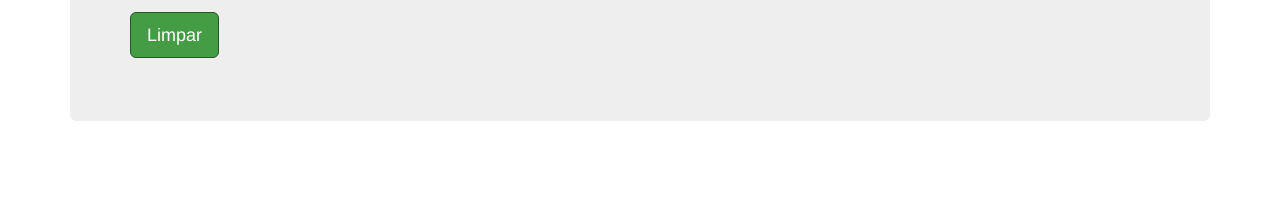
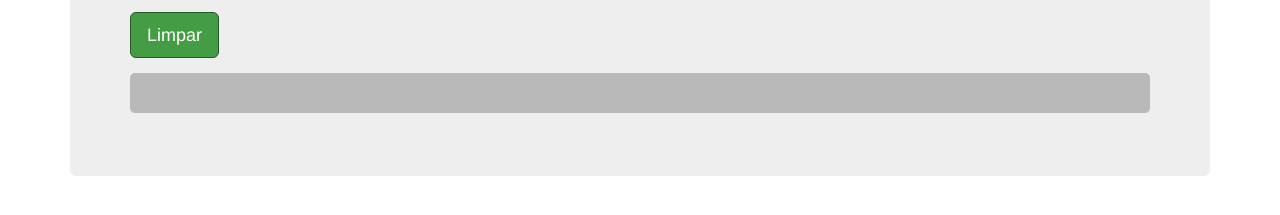
Before and after one commit to elfiservice/clean-cnpj-app, a plain HTML site: page index.html in a window 1280 px wide. Both pictures are taken after a click on the button "Limpar". Shown: the part 261-476 px from the top of the page. Drawn offline with Linux system fonts and the light colour scheme.

Commit message:
feat: clean entry value and show result

```diff
--- a/css/style.css
+++ b/css/style.css
@@ -2,3 +2,12 @@ body {
     padding-top: 20px;
     padding-bottom: 20px;
 }
+
+.out-value-content {
+  background-color: #b9b9b9;
+  border-radius: 5px;
+  text-align: center;
+  padding: 20px;
+  font-size: 20px;
+  color: #636363;
+}
--- a/index.html
+++ b/index.html
@@ -31,7 +31,7 @@
       <p><a id="go-btn" class="btn btn-lg btn-success" href="#" role="button">Limpar</a></p>
 
       <p>
-        <div id="outValue"></div>
+        <div id="outValueContainer"></div>
       </p>
     </div>
   </div>
--- a/js/script.js
+++ b/js/script.js
@@ -1,3 +1,50 @@
 $( document ).ready(function() {
-    console.log( "ready!" );
+
+    var elemtOutValueContainer = $('#outValueContainer');
+    var btnGo = $('#go-btn');
+
+    var model = {
+        value: "",
+        setValue: function(value){
+            model.value = value;
+        },
+        getValue: function(){
+            return model.value;
+        }
+    }
+
+    var octpus = {
+        init: function(){
+
+            view.init();
+        },
+        setCurrentValue: function(outValue){
+            model.setValue(outValue);
+        },
+        getCurrentValue: function(){
+            return model.getValue();
+        }
+    };
+
+    var view = {
+        init: function() {
+            btnGo.click(function(){
+                var outValueContente = $('.out-value-content');
+                var entreyValue = $('#entryValue').val();
+                var outValue =  entreyValue.replace(/[^\d]+/g,'');
+                if(outValueContente){
+                    outValueContente.remove();
+                }
+
+                view.render(outValue);
+            });
+        },
+
+        render: function(outValue){
+            octpus.setCurrentValue(outValue);
+            elemtOutValueContainer.append('<div class="out-value-content">' + octpus.getCurrentValue() + '</div>');
+        }
+    };
+
+octpus.init();
 });
```
